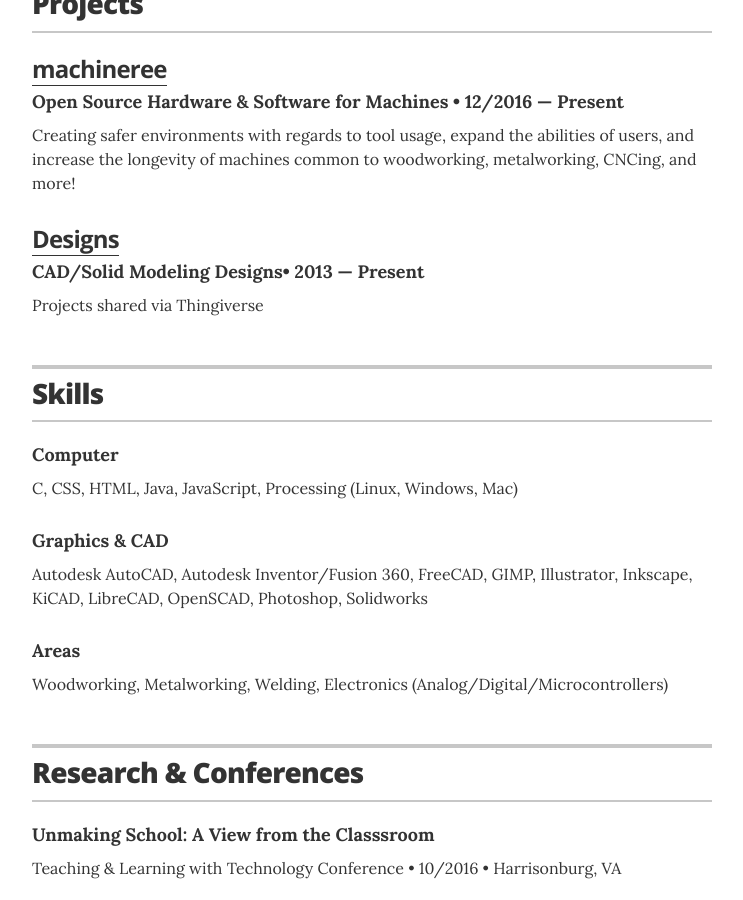
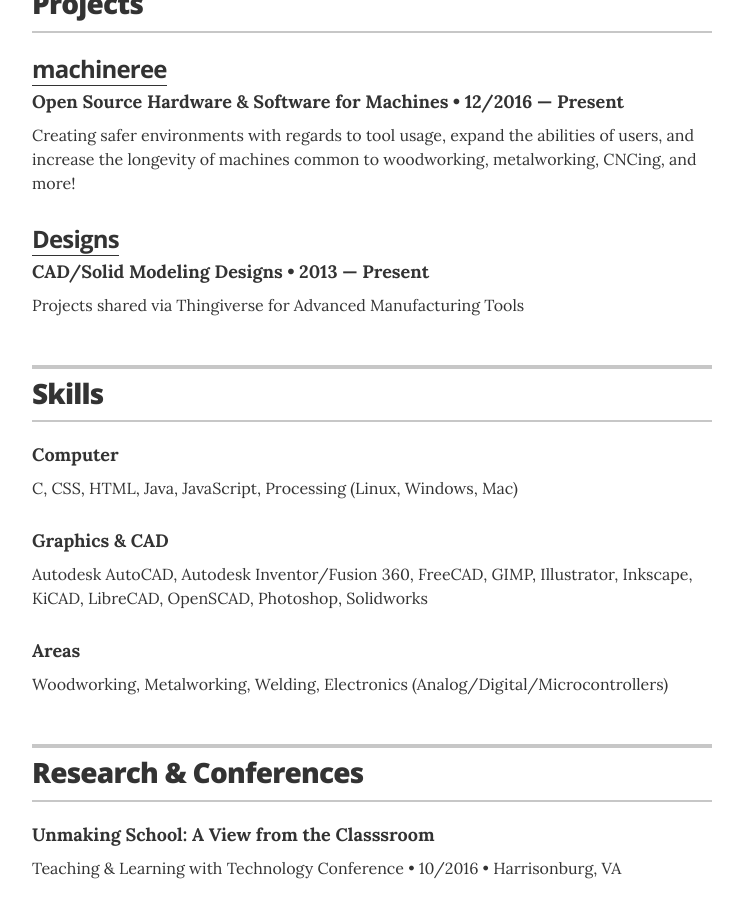
Before and after one commit to eabredder/eabredder.github.io, a Jekyll site: the page built from index.html, in a window 1280 px wide and 900 px high, scrolled down 1636 px. Shown: the whole window, without its empty margins (268-1011 px from the left). Built offline with Jekyll 4.4.1, drawn with Linux system fonts in a browser that asks for light colours.

Commit message:
Update resume.html

```diff
--- a/_layouts/resume.html
+++ b/_layouts/resume.html
@@ -143,8 +143,8 @@
 
         <div class="resume-item">
           <h3 class="resume-item-title"><a href="http://www.thingiverse.com/ebredder/">Designs</a></h3>
-          <h4 class="resume-item-details">CAD/Solid Modeling Designs&bull; 2013 &mdash; Present</h4>
-          <p class="resume-item-copy">Projects shared via Thingiverse</p>
+          <h4 class="resume-item-details">CAD/Solid Modeling Designs &bull; 2013 &mdash; Present</h4>
+          <p class="resume-item-copy">Projects shared via Thingiverse for Advanced Manufacturing Tools</p>
         </div>
 
       </section>
```
